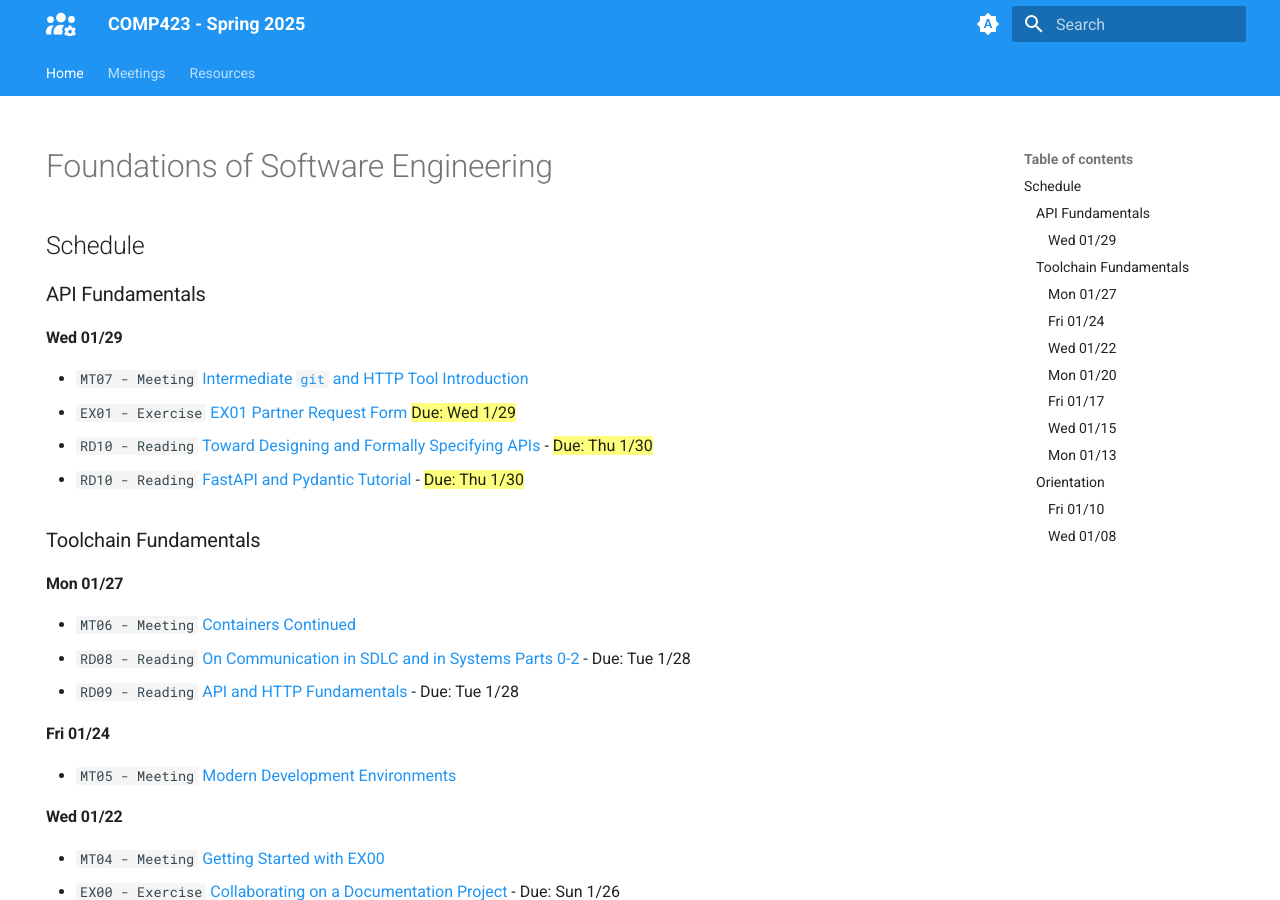
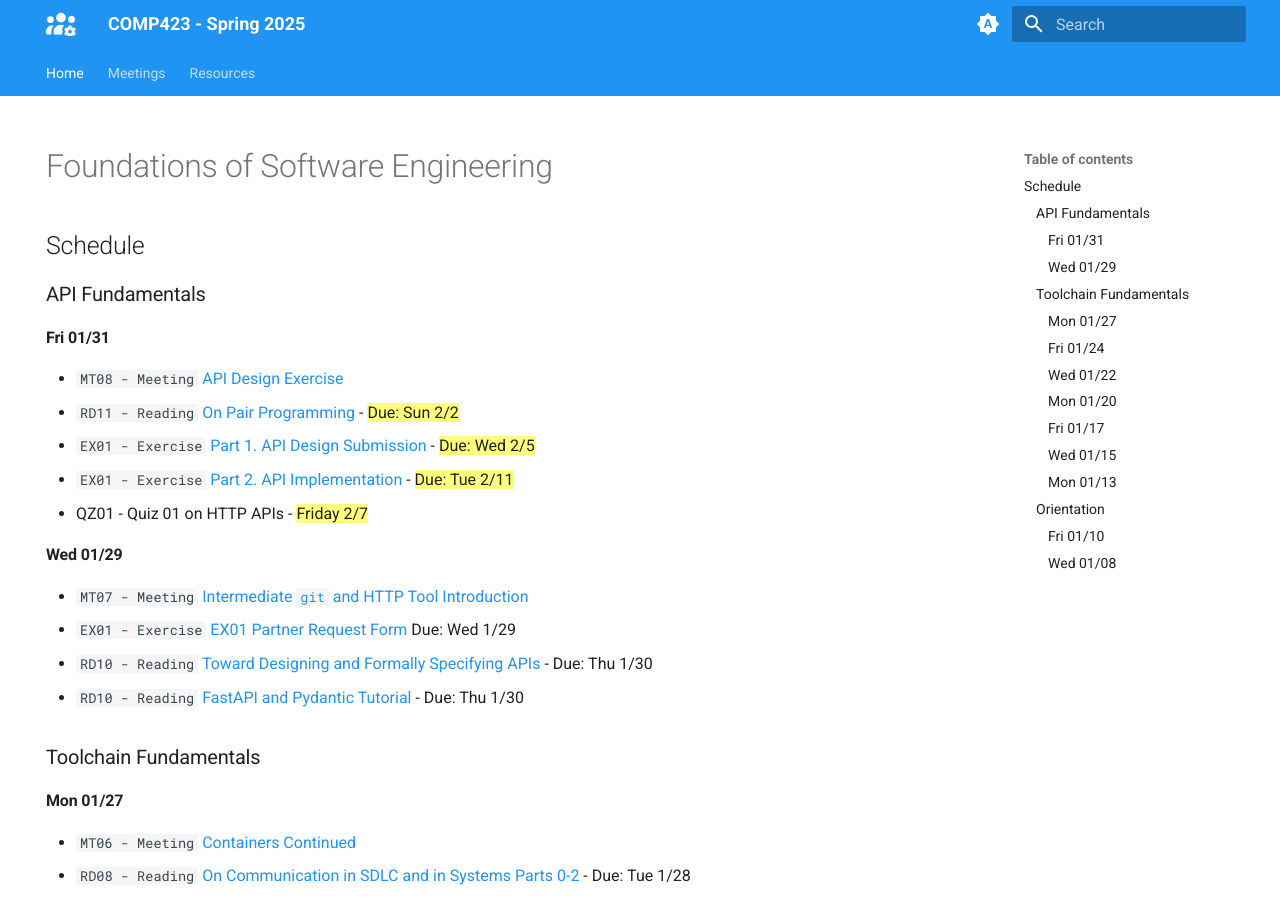
Before and after one commit to comp423-25s/comp423-25s.github.io, an MkDocs documentation site: the page built from docs/index.md, in a window 1280 px wide and 900 px high. Built offline with MkDocs 1.6.1 and Material for MkDocs 9.7.7, drawn with Linux system fonts in a browser that asks for light colours; some of the changed text lies outside the part shown.

Commit message:
Add today

```diff
--- a/docs/index.md
+++ b/docs/index.md
@@ -9,12 +9,20 @@ hide:
 
 ### API Fundamentals
 
+#### Fri 01/31
+
+* `MT08 - Meeting` [API Design Exercise](./meetings/2025_01_31.md)
+* `RD11 - Reading` [On Pair Programming](https://martinfowler.com/articles/on-pair-programming.html) - ==Due: Sun 2/2==
+* `EX01 - Exercise` [Part 1. API Design Submission](#TODO) - ==Due: Wed 2/5==
+* `EX01 - Exercise` [Part 2. API Implementation](#TODO) - ==Due: Tue 2/11==
+* QZ01 - Quiz 01 on HTTP APIs - ==Friday 2/7==
+
 #### Wed 01/29
 
 * `MT07 - Meeting` [Intermediate `git` and HTTP Tool Introduction](./meetings/2025_01_29.md)
-* `EX01 - Exercise` [EX01 Partner Request Form](https://go.unc.edu/pairs-ex01) ==Due: Wed 1/29==
-* `RD10 - Reading` [Toward Designing and Formally Specifying APIs](./resources/apis/5-api-spec.md) - ==Due: Thu 1/30==
-* `RD10 - Reading` [FastAPI and Pydantic Tutorial](./resources/apis/6-fast-api-tutorial.md) - ==Due: Thu 1/30==
+* `EX01 - Exercise` [EX01 Partner Request Form](https://go.unc.edu/pairs-ex01) Due: Wed 1/29
+* `RD10 - Reading` [Toward Designing and Formally Specifying APIs](./resources/apis/5-api-spec.md) - Due: Thu 1/30
+* `RD10 - Reading` [FastAPI and Pydantic Tutorial](./resources/apis/6-fast-api-tutorial.md) - Due: Thu 1/30
 
 
 ### Toolchain Fundamentals
```
Also changed, not shown: docs/meetings/2025_01_31.md (added, +18 -0 lines).
